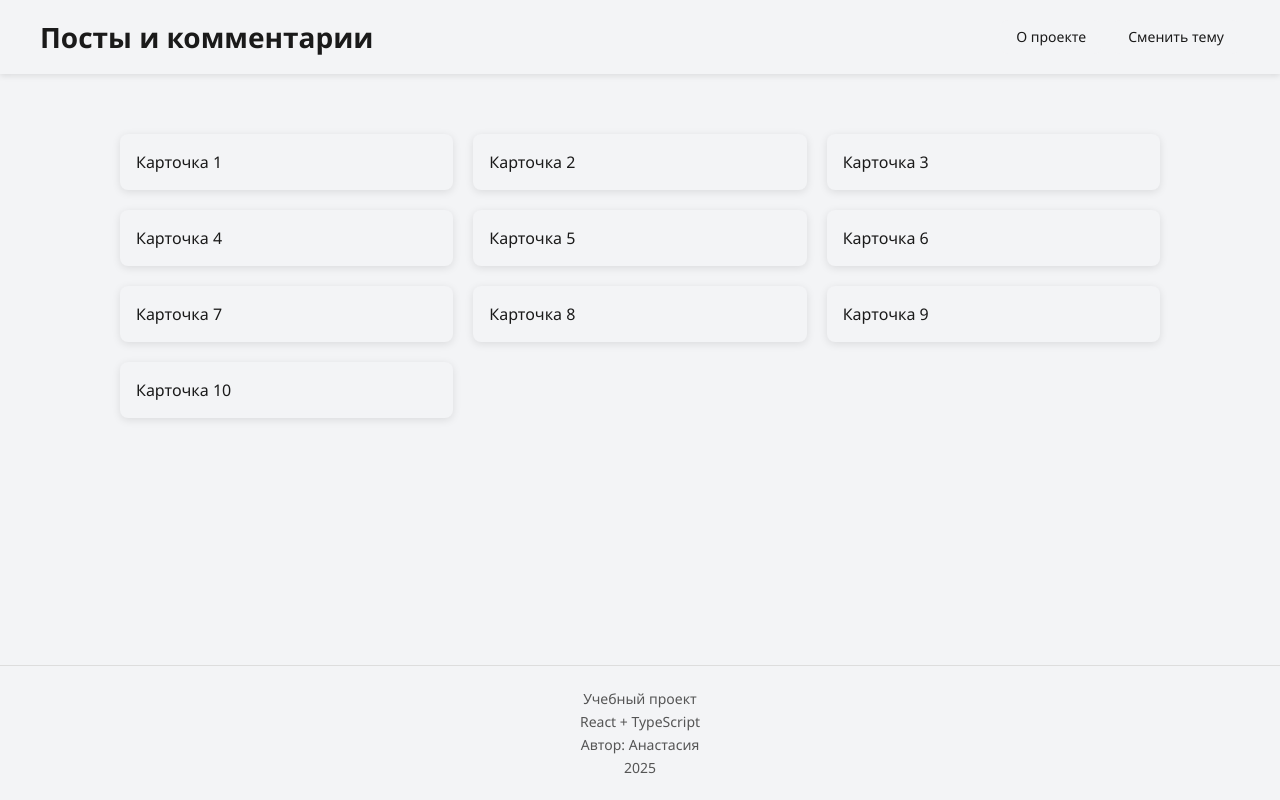
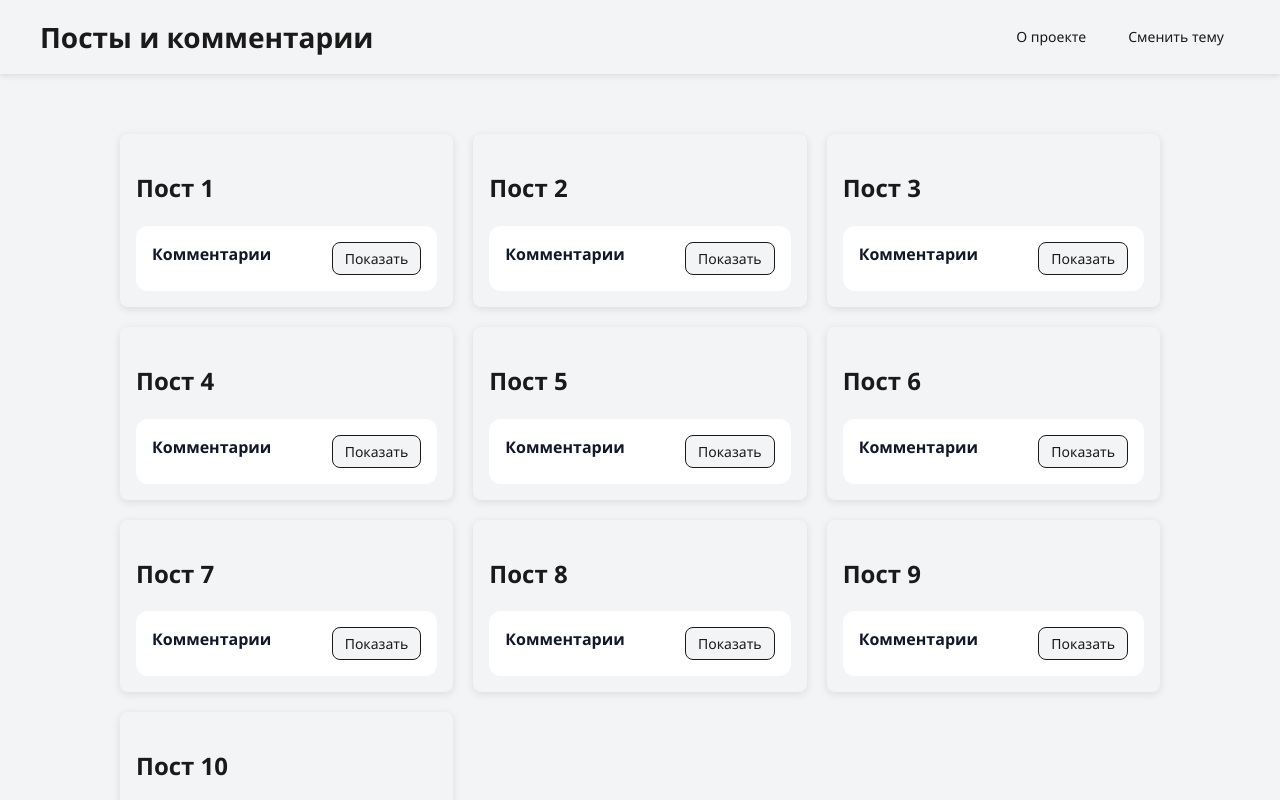
Before and after one commit to gupre/Aston-React, a React (Vite) app: page / in a window 1280 px wide. Shown: the top 800 px of the page. Built offline with nearby package versions, Linux system fonts and the light colour scheme.

Commit message:
add comments

```diff
--- /dev/null
+++ b/src/entities/comment/types/Comment.tsx
@@ -0,0 +1,5 @@
+export interface CommentType {
+    id: number;
+    text: string;
+    postId: number;
+}
--- /dev/null
+++ b/src/entities/comment/ui/Comment.module.css
@@ -0,0 +1,16 @@
+.comment {
+  padding: 10px 12px;
+
+  background-color: var(--bg);
+  color: var(--text);
+
+  border: 1px solid rgba(0, 0, 0, 0.1);
+  border-radius: 8px;
+
+  font-size: 14px;
+  line-height: 1.4;
+
+  transition:
+    background-color 0.2s ease,
+    color 0.2s ease;
+}
--- /dev/null
+++ b/src/entities/comment/ui/Comment.tsx
@@ -0,0 +1,10 @@
+import type { CommentType } from "../../../entities/comment/types/Comment";
+import styles from "./Comment.module.css"
+
+interface ICommentProps {
+    comment: CommentType;
+}
+
+export const Comment = ({ comment }: ICommentProps) => {
+  return <div className={styles.comment}>{comment.text}</div>;
+};
--- a/src/entities/post/types/PostCard.tsx
+++ b/src/entities/post/types/PostCard.tsx
@@ -1,4 +1,4 @@
 export interface PostCardType {
     id: number,
-    //...
+    title: string
 }
--- a/src/entities/post/ui/PostCard.module.css
+++ b/src/entities/post/ui/PostCard.module.css
@@ -1,4 +1,4 @@
-.card {
+.container {
   border-radius: 8px;
   padding: 16px;
 
@@ -9,7 +9,7 @@
   transition: transform 0.2s, box-shadow 0.2s;
 }
 
-.card:hover {
+.container:hover {
   transform: translateY(-4px);
   box-shadow: 0 4px 12px rgba(0,0,0,0.15);
 }
--- a/src/entities/post/ui/PostCard.tsx
+++ b/src/entities/post/ui/PostCard.tsx
@@ -1,13 +1,26 @@
+import { memo, useMemo } from "react"
+import { CommentList } from "../../../widgets/CommentList/ui/CommentList"
 import type { PostCardType } from "../types/PostCard"
 import styles from './PostCard.module.css'
 
 interface IPostCardProps {
     post: PostCardType
-    //...
 }
 
-export function PostCard({post}: IPostCardProps) {
+export const PostCard = memo(({post}: IPostCardProps) => {
+    const comments = [{id: 1, text: "text 1", postId: 1}, {id: 2, text: "text 2", postId: 2}, {id: 3, text: "text 3", postId: 3},]
+    const postComments = useMemo(
+        () => comments.filter(c => c.postId === post.id),
+        [comments, post.id]
+    );
+
     return (
-        <div className={`${styles.card}`}>Карточка {post.id} </div>
+        <div className={`${styles.container}`}>
+            <div className={`${styles.card}`}>
+                <h2>{post.title}</h2>
+            </div>
+
+            <CommentList comments={postComments}></CommentList>
+        </div>
     )
-}
+})
--- /dev/null
+++ b/src/widgets/CommentList/ui/CommentList.module.css
@@ -0,0 +1,59 @@
+.commentList {
+  margin-top: 16px;
+  padding: 16px;
+
+  background-color: var(--modal-bg);
+  color: var(--modal-text);
+
+  border-radius: 12px;
+
+  display: flex;
+  flex-direction: column;
+  gap: 12px;
+
+  transition:
+    background-color 0.2s ease,
+    color 0.2s ease;
+}
+
+.top {
+  display: flex;
+  justify-content: space-between;
+}
+
+.title {
+  margin: 0;
+  font-size: 16px;
+  font-weight: 600;
+}
+
+.toggleButton {
+  align-self: flex-start;
+
+  padding: 6px 12px;
+  font-size: 14px;
+  font-weight: 500;
+
+  border-radius: 8px;
+  border: 1px solid var(--button-text);
+
+  background-color: var(--button-bg);
+  color: var(--button-text);
+
+  cursor: pointer;
+
+  transition:
+    background-color 0.2s ease,
+    color 0.2s ease,
+    box-shadow 0.2s ease;
+}
+
+.toggleButton:hover {
+  opacity: 0.9;
+}
+
+.comments {
+  display: flex;
+  flex-direction: column;
+  gap: 8px;
+}
--- /dev/null
+++ b/src/widgets/CommentList/ui/CommentList.tsx
@@ -0,0 +1,40 @@
+import { memo, useCallback, useState } from "react";
+import type { CommentType } from "../../../entities/comment/types/Comment";
+import { Comment } from "../../../entities/comment/ui/Comment";
+import styles from "./CommentList.module.css"
+
+interface ICommentList {
+    comments: CommentType[];
+}
+
+export const CommentList = memo(({ comments }: ICommentList) => {
+  const [isCommentsOpen, setCommentsOpen] = useState(false);
+
+  const toggleReplies = useCallback(
+    () => setCommentsOpen(prev => !prev),
+    []
+  );
+
+  return (
+    <div className={styles.commentList}>
+      <div className={styles.top}>
+        <h4 className={styles.title}>Комментарии</h4>
+
+        <button
+            className={styles.toggleButton}
+            onClick={toggleReplies}
+        >
+            {isCommentsOpen ? 'Скрыть' : 'Показать'}
+        </button>
+      </div>
+
+      {isCommentsOpen && (
+        <div className={styles.comments}>
+            {comments.length > 0 ?
+                comments.map(comment => (<Comment key={comment.id} comment={comment} />))
+                : <div>Отсутсвуют</div>}
+        </div>
+      )}
+    </div>
+  );
+});
```
